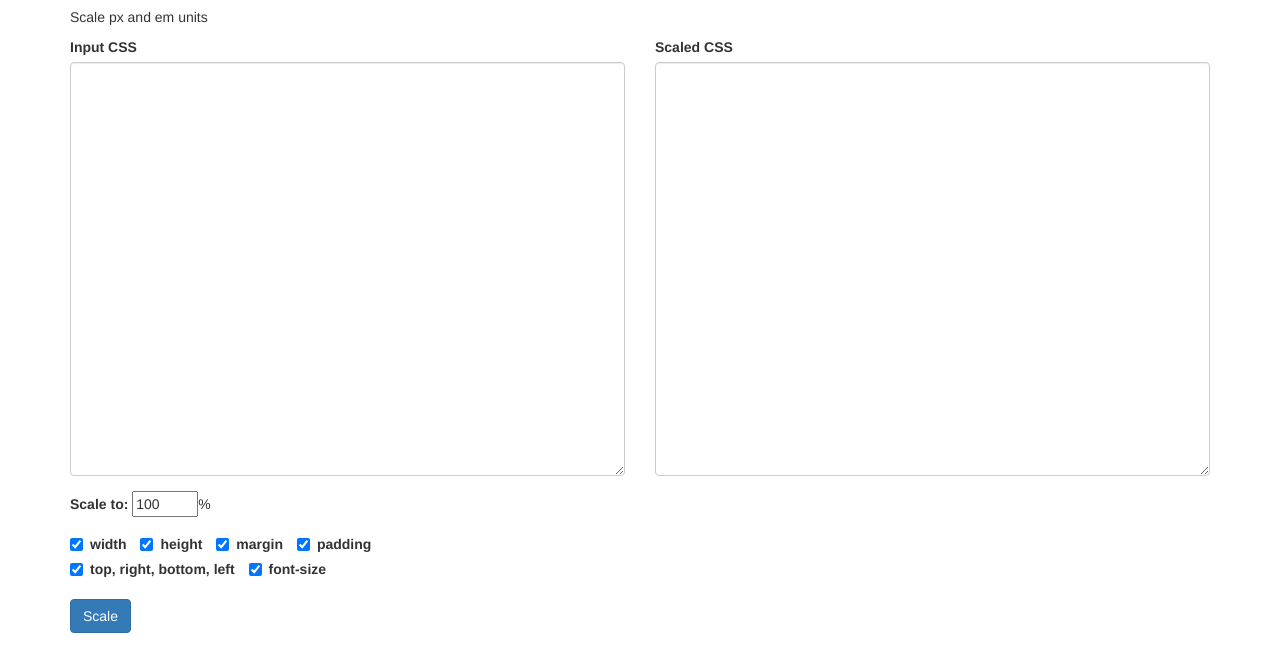
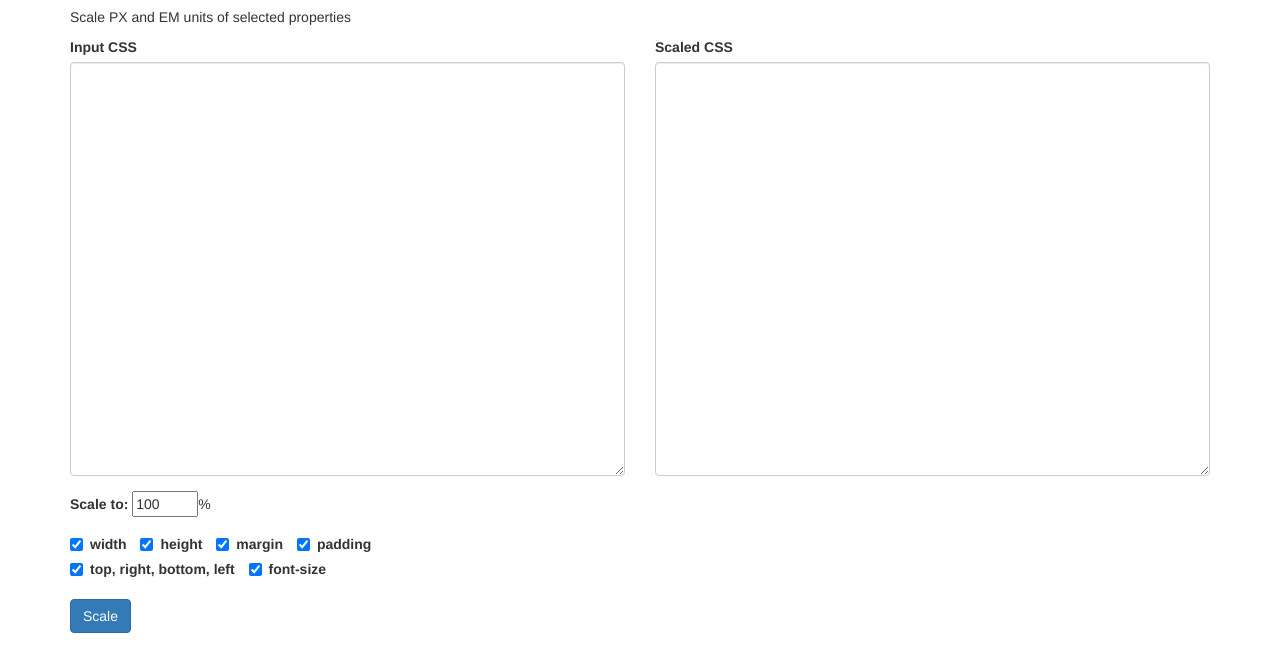
Before and after one commit to johnwcallahan/CSS-scale, a plain HTML site: page index.html in a window 1280 px wide. Shown: the part 63-734 px from the top of the page. Drawn offline with nearby package versions, Linux system fonts and the light colour scheme; files that its build step writes are made by us from their sources.

Commit message:
changed description

```diff
--- a/index.html
+++ b/index.html
@@ -8,7 +8,7 @@
 <body>
 <div class="container">
 	<h1>Scale your CSS</h1>
-	<p>Scale px and em units</p>
+	<p>Scale PX and EM units of selected properties</p>
 	<div class="row" id="content">
 		<div class="col-xs-12 col-sm-6">
 			<form action="javascript:scaleCSS()">
```
